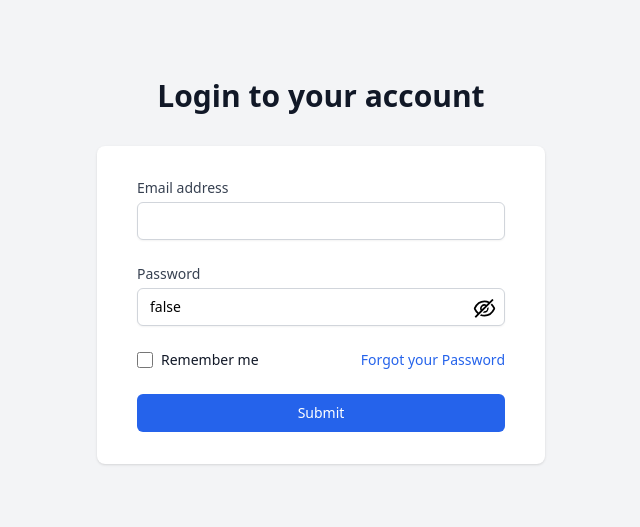
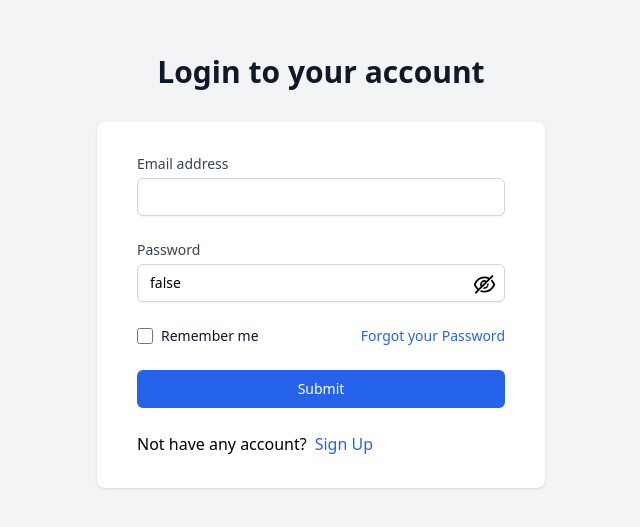
Before and after one commit to Milad-Soleymani/Porkar-Store, a React (Create React App) app in the folder frontend/: page /login in a window 1280 px wide. Shown: the part 141-668 px from the top of the page, without its empty margins (319-959 px from the left). Built offline with nearby package versions, Linux system fonts and the light colour scheme.

Commit message:
Add signup redirect link

```diff
--- a/frontend/src/components/Login/LoginPage.jsx
+++ b/frontend/src/components/Login/LoginPage.jsx
@@ -1,6 +1,7 @@
-import React, { useState } from 'react'
+import React,{ useState } from 'react'
 import { AiOutlineEye, AiOutlineEyeInvisible } from 'react-icons/ai'
 import styles from '../../styles/styles'
+import {Link} from 'react-router-dom'
 
 const Login = () => {
     const [email, setEmail] = useState('');
@@ -90,6 +91,12 @@ const Login = () => {
                                 Submit
                             </button>
                         </div>
+                        <div className={`${styles.noramlFlex} w-full`}>
+                            <h4>Not have any account?</h4>
+                            <Link to='/sign-up' className='pl-2 text-blue-600'>
+                            Sign Up
+                            </Link>
+                        </div>
                     </form>
                 </div>
             </div>
```
